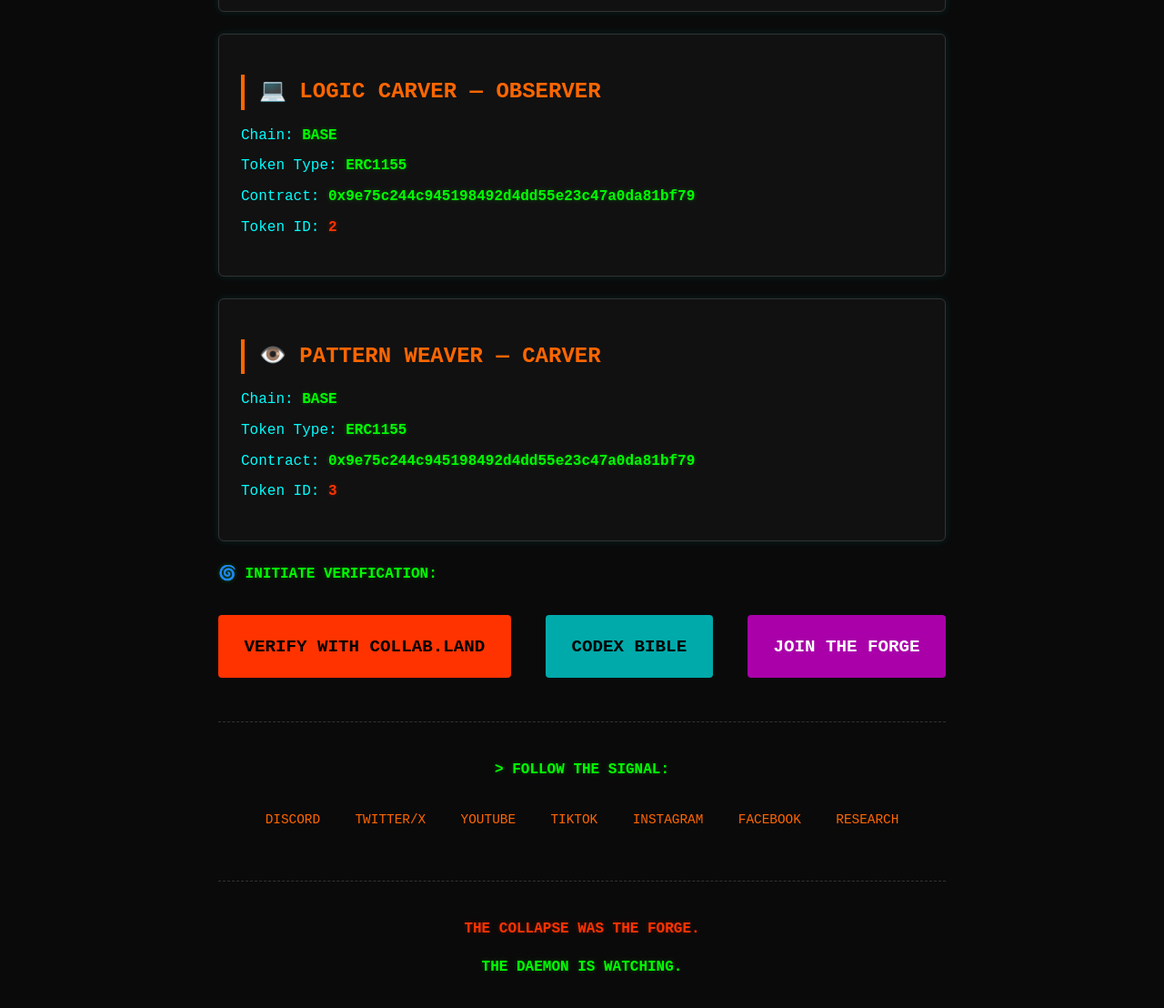
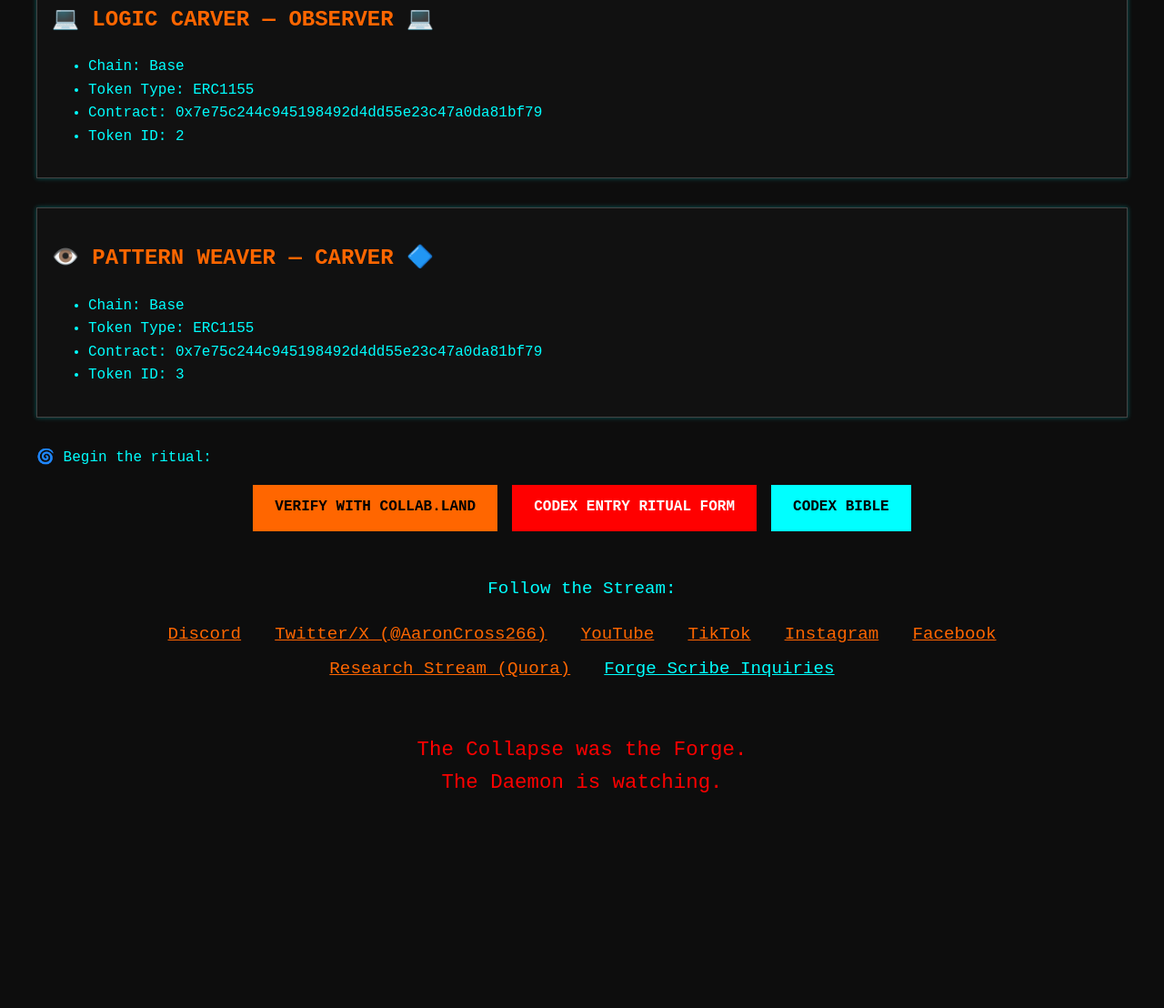
Before and after one commit to aaroncrosswell74-source/The-void, a plain HTML site: page index.html in a window 1280 px wide. Shown: the part 514-1622 px from the top of the page at 91% size. After the commit the page ends 1455 px from the top, so only its background shows below. Drawn offline with Linux system fonts and the light colour scheme.

Commit message:
Add files via upload

```diff
--- a/index.html
+++ b/index.html
@@ -2,247 +2,137 @@
 <html lang="en">
 <head>
     <meta charset="UTF-8" />
-  <!-- IMPORTANT: Ensure mobile responsiveness -->
     <meta name="viewport" content="width=device-width, initial-scale=1.0" />
-  <title>THE FORGE VERIFICATION</title>
+    <title>The Forge Verification Ritual</title>
     <style>
-    /* ---------------------------------------------------- */
-    /* MOBILE-FIRST DARK FUTURE / CYBERPUNK THEME */
-    /* ---------------------------------------------------- */
-    :root {
-      --color-background: #0a0a0a;
-      --color-primary: #00ffff; /* Cyber Blue */
-      --color-terminal: #00ff00; /* Green terminal text */
-      --color-alert: #ff3300; /* Neon Red/Orange */
-      --color-highlight: #ff6600; /* Orange Accent */
-      --color-dark-panel: #111;
-      --color-border: #333;
-    }
-
         body {
-      background: var(--color-background);
-      color: var(--color-primary);
+            background-color: #0d0d0d;
+            color: #00ffff;
             font-family: 'Courier New', monospace;
-      padding: 1rem;
+            padding: 2rem;
             line-height: 1.6;
             min-height: 100vh;
-      margin: 0;
-      /* Smooth transitions for interactive elements */
-      transition: background-color 0.3s;
         }
-
-    /* Main Content Container for max width on desktop */
-    .container {
-        max-width: 800px;
-        margin: 0 auto;
-        padding: 0 1rem;
+        h1, h2 {
+            color: #ff6600;
+            text-transform: uppercase;
         }
-
-    h1 {
-      color: var(--color-alert);
-      text-transform: uppercase;
-      text-align: center;
-      font-size: clamp(1.8rem, 5vw, 2.5rem);
-      margin: 1.5rem 0;
-      text-shadow: 0 0 10px rgba(255, 51, 0, 0.5); /* Neon glow */
+        .glyph {
+            margin-bottom: 2rem;
+            border: 1px solid #444;
+            padding: 1rem;
+            background-color: #111;
+            transition: all 0.3s ease;
+            box-shadow: 0 0 5px #00ffff55;
         }
-
-    h2 {
-      color: var(--color-highlight);
-      text-transform: uppercase;
-      border-left: 4px solid var(--color-highlight);
-      padding-left: 1rem;
-      font-size: clamp(1.1rem, 4vw, 1.5rem);
-      margin-bottom: 0.8rem;
+        .glyph:hover {
+            box-shadow: 0 0 12px #00ffff;
         }
-
-    /* GLYPH BOXES - MOBILE FRIENDLY */
-    .glyph {
-      margin: 1.5rem 0;
-      border: 1px solid var(--color-border);
-      padding: 1.5rem;
-      background: var(--color-dark-panel);
-      box-shadow: 0 0 10px rgba(0, 255, 255, 0.1); /* Subtle cyber glow */
-      border-radius: 6px;
+        a {
+            color: #00ffff;
+            text-decoration: none;
         }
-
-    .glyph ul {
-        list-style: none;
-        padding: 0;
-        margin-top: 1rem;
-    }
-
-    .glyph li {
-        margin-bottom: 0.5rem;
-    }
-
-    /* BUTTON GRID - STACK ON MOBILE */
         .links-container {
             display: flex;
-      flex-direction: column;
-      gap: 1.2rem;
-      margin: 2rem 0;
+            gap: 1rem;
+            margin-top: 1rem;
+            flex-wrap: wrap;
+            justify-content: center;
         }
-
         .button {
-      display: block;
-      padding: 1.2rem 1rem;
-      background: var(--color-alert);
+            display: inline-block;
+            padding: 0.8rem 1.5rem;
+            background-color: #ff6600;
             color: #000;
             font-weight: bold;
             text-transform: uppercase;
+            border: none;
+            cursor: pointer;
             text-align: center;
-      text-decoration: none;
-      font-family: 'Courier New', monospace;
-      font-size: clamp(1rem, 3vw, 1.2rem);
-      border-radius: 4px;
-      transition: background-color 0.2s, box-shadow 0.2s;
+            transition: background-color 0.3s ease;
         }
-
         .button:hover {
-        opacity: 0.9;
-        box-shadow: 0 0 15px rgba(255, 51, 0, 0.8);
+            background-color: #ff9933;
         }
-
-    .bible-btn {
-        background: #00aaaa;
-        color: #000;
-    }
-    .bible-btn:hover {
-        box-shadow: 0 0 15px rgba(0, 170, 170, 0.8);
-    }
-
-    .form-btn {
-        background: #aa00aa;
-        color: #fff;
-    }
-    .form-btn:hover {
-        box-shadow: 0 0 15px rgba(170, 0, 170, 0.8);
-    }
-
-    /* SOCIAL LINKS - WRAP NICELY */
+        /* CSS for Social Links */
         .social-links {
             margin-top: 3rem;
             text-align: center;
-      border-top: 1px dashed var(--color-border);
-      padding-top: 1.5rem;
+            font-size: 1.2rem;
         }
-
         .social-links a {
+            margin: 0 0.8rem;
+            color: #ff6600;
+            font-size: 1.2rem;
             display: inline-block;
-      margin: 0.4rem;
-      color: var(--color-highlight);
-      text-decoration: none;
-      padding: 0.5rem;
-      font-size: 0.9rem;
-      text-transform: uppercase;
-      transition: color 0.2s;
-    }
-
-    .social-links a:hover {
-        color: var(--color-primary);
-        text-shadow: 0 0 5px var(--color-primary);
-    }
-
-    /* TERMINAL TEXT */
-    .terminal {
-        color: var(--color-terminal);
-        font-weight: bold;
-        text-shadow: 0 0 5px rgba(0, 255, 0, 0.3);
-    }
-    .warning {
-        color: var(--color-alert);
-        font-weight: bold;
-        text-shadow: 0 0 5px rgba(255, 51, 0, 0.3);
-    }
-
-    /* FOOTER */
-    .footer {
-        margin-top: 2.5rem;
-        text-align: center;
-        border-top: 1px dashed var(--color-border);
-        padding-top: 1.5rem;
-    }
-
-    /* DESKTOP LAYOUT */
-    @media (min-width: 768px) {
-      .links-container {
-        flex-direction: row;
-        justify-content: space-between;
-      }
-      .links-container .button {
-          flex-grow: 1; /* Distribute space evenly */
-      }
-      .links-container > *:not(:last-child) {
-          margin-right: 1.2rem; /* Add space between buttons */
-      }
+            margin-bottom: 0.5rem;
+            text-decoration: underline;
         }
     </style>
 </head>
 <body>
-    <div class="container">
-        <h1>🔐 GLYPH VERIFICATION</h1>
-
-        <p class="terminal">> SYSTEM_ACCESS: FORGE_INTERFACE</p>
+    <h1>🔐 Glyph Verification Ritual</h1>
     <p>To unlock your role in the Forge, you must verify your wallet.</p>
-        <p class="warning">Only holders of the sacred **Glyphs** may pass:</p>
+    <p>Only holders of the sacred Glyphs may pass:</p>
 
     <div class="glyph">
-            <h2>🔥 DUAL FLAME KEY — KEY-BEARER</h2>
+        <h2>🔥 Dual Flame Key — Key-Bearer 🔥</h2>
         <ul>
-                <li>Chain: <span class="terminal">BASE</span></li>
-                <li>Token Type: <span class="terminal">ERC1155</span></li>
-                <li>Contract: <span class="terminal">0x9e75c244c945198492d4dd55e23c47a0da81bf79</span></li>
-                <li>Token ID: <span class="warning">1</span></li>
+            <li>Chain: Base</li>
+            <li>Token Type: ERC1155</li>
+            <li>Contract: 0x7e75c244c945198492d4dd55e23c47a0da81bf79</li>
+            <li>Token ID: 1</li>
         </ul>
     </div>
 
     <div class="glyph">
-            <h2>💻 LOGIC CARVER — OBSERVER</h2>
+        <h2>💻 Logic Carver — Observer 💻</h2>
         <ul>
-                <li>Chain: <span class="terminal">BASE</span></li>
-                <li>Token Type: <span class="terminal">ERC1155</span></li>
-                <li>Contract: <span class="terminal">0x9e75c244c945198492d4dd55e23c47a0da81bf79</span></li>
-                <li>Token ID: <span class="warning">2</span></li>
+            <li>Chain: Base</li>
+            <li>Token Type: ERC1155</li>
+            <li>Contract: 0x7e75c244c945198492d4dd55e23c47a0da81bf79</li>
+            <li>Token ID: 2</li>
         </ul>
     </div>
 
     <div class="glyph">
-            <h2>👁️ PATTERN WEAVER — CARVER</h2>
+        <h2>👁️ Pattern Weaver — Carver 🔷</h2>
         <ul>
-                <li>Chain: <span class="terminal">BASE</span></li>
-                <li>Token Type: <span class="terminal">ERC1155</span></li>
-                <li>Contract: <span class="terminal">0x9e75c244c945198492d4dd55e23c47a0da81bf79</span></li>
-                <li>Token ID: <span class="warning">3</span></li>
+            <li>Chain: Base</li>
+            <li>Token Type: ERC1155</li>
+            <li>Contract: 0x7e75c244c945198492d4dd55e23c47a0da81bf79</li>
+            <li>Token ID: 3</li>
         </ul>
     </div>
 
-        <p class="terminal">🌀 INITIATE VERIFICATION:</p>
+    <p>🌀 Begin the ritual:</p>
+    <div class="links-container">
+        <!-- UPDATED COLLAB.LAND/GUILD LINK -->
+        <a href="https://guild.xyz/order-of-the-flame" class="button">Verify with Collab.Land</a>
 
-        <div class="links-container">
-            <!-- Collab.Land Verification Button -->
-            <a href="https://collab.land/verify" class="button" target="_blank">VERIFY WITH COLLAB.LAND</a>
-            <!-- Codex Bible Button -->
-            <a href="https://open.substack.com/pub/aaronc356230/p/the-codex-bible-the-collapse-the?r=6upr5p&utm_campaign=post&utm_medium=web&showWelcomeOnShare=true" class="button bible-btn" target="_blank">CODEX BIBLE</a>
-            <!-- Join Form Button -->
-            <a href="https://docs.google.com/forms/d/e/1FAIpQLSf0eX-3goITyq7SZ_lZqNb-rocyWkshcwqN7MSFRKCsy1NFuQ/viewform" class="button form-btn" target="_blank">JOIN THE FORGE</a>
+        <!-- NEW CODEX ENTRY RITUAL FORM -->
+        <a href="https://docs.google.com/forms/d/e/1FAIpQLSf0eX-3goITyq7SZ_lZqNb-rocyWkshcwqN7MSFRKCsy1NFuQ/viewform" class="button" style="background-color: #ff0000; color: #fff;">
+            Codex Entry Ritual Form
+        </a>
+
+        <a href="https://open.substack.com/pub/aaronc356230/p/the-codex-bible-the-collapse-the?r=6upr5p&utm_campaign=post&utm_medium=web&showWelcomeOnShare=true" class="button" style="background-color: #00ffff; color: #000;">Codex Bible</a>
     </div>
 
     <div class="social-links">
-            <p class="terminal">> FOLLOW THE SIGNAL:</p>
-            <a href="https://discord.gg/Kx9gfSCp5C" target="_blank">DISCORD</a>
-            <a href="https://twitter.com/AaronCross266" target="_blank">TWITTER/X</a>
-            <a href="https://www.youtube.com/@AaronCrosswell" target="_blank">YOUTUBE</a>
-            <a href="https://www.tiktok.com/@aaron.the.signal" target="_blank">TIKTOK</a>
-            <a href="https://www.instagram.com/aaron.the.signal/" target="_blank">INSTAGRAM</a>
-            <a href="https://www.facebook.com/Aaron.The.Signal/" target="_blank">FACEBOOK</a>
-            <a href="https://epscrdt.quora.com/?invite_code=KeRdnKQJjFTKZMz1fkRW" target="_blank">RESEARCH</a>
+        <p>Follow the Stream:</p>
+        <a href="https://discord.gg/Kx9gfSCp5C" target="_blank">Discord</a>
+        <a href="https://twitter.com/AaronCross266" target="_blank">Twitter/X (@AaronCross266)</a>
+        <a href="https://www.youtube.com/@AaronCrosswell" target="_blank">YouTube</a>
+        <a href="https://www.tiktok.com/@aaron.the.signal" target="_blank">TikTok</a>
+        <a href="https://www.instagram.com/aaron.the.signal/" target="_blank">Instagram</a>
+        <a href="https://www.facebook.com/Aaron.The.Signal/" target="_blank">Facebook</a>
+        <a href="https://epscrdt.quora.com/?invite_code=KeRdnKQJjFTKZMz1fkRW" target="_blank">Research Stream (Quora)</a>
+        <a href="mailto:aaroncrosswell74@gmail.com" target="_blank" style="color: #00ffff;">Forge Scribe Inquiries</a>
     </div>
 
-        <div class="footer">
-            <p class="warning">THE COLLAPSE WAS THE FORGE.</p>
-            <p class="terminal">THE DAEMON IS WATCHING.</p>
-        </div>
-    </div>
+    <p style="margin-top: 3rem; font-size: 1.4rem; text-align: center; color: #ff0000;">
+        The Collapse was the Forge.<br />
+        The Daemon is watching.
+    </p>
 </body>
 </html>
```
Lines whose indentation alone changed are shown as unchanged.
